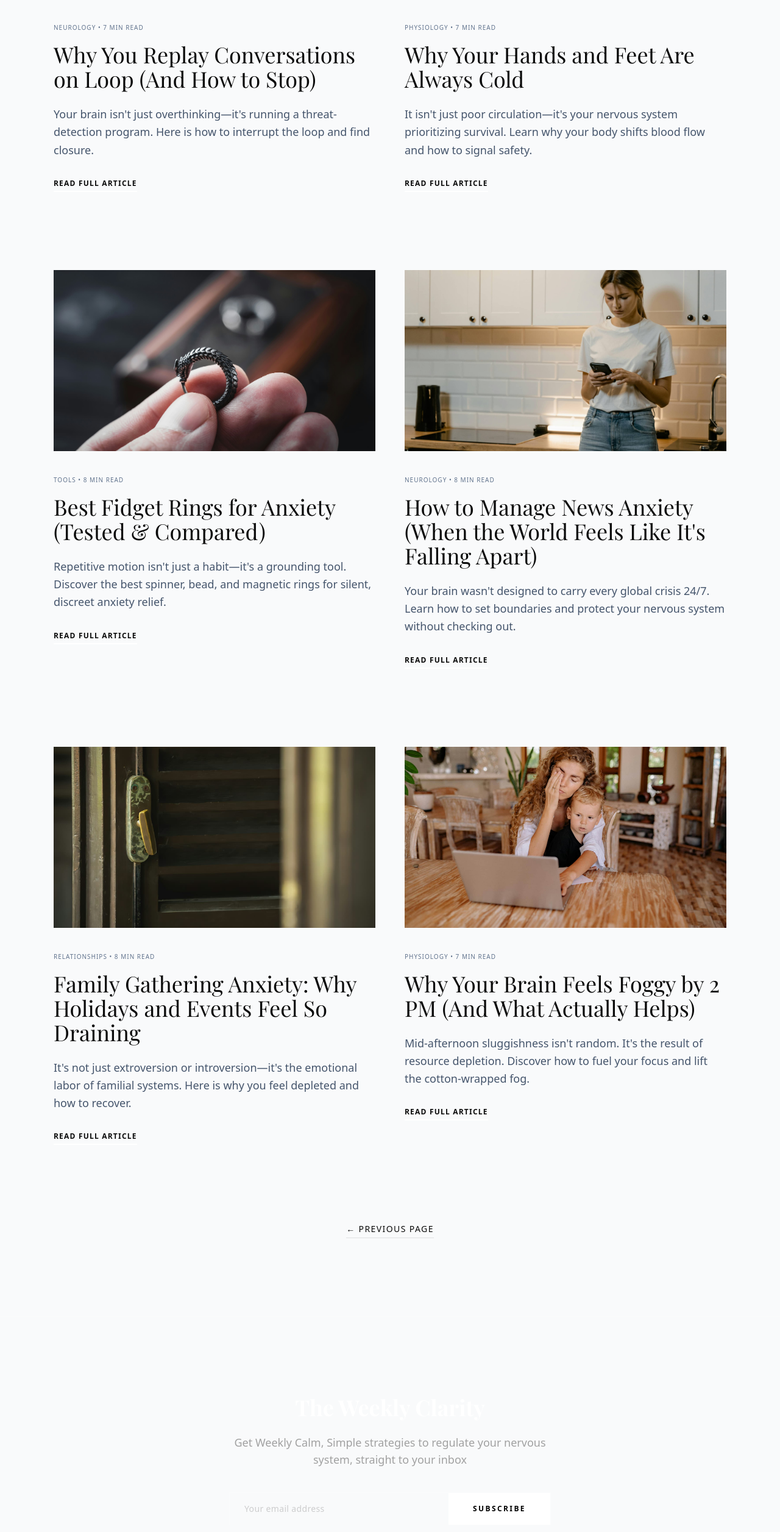
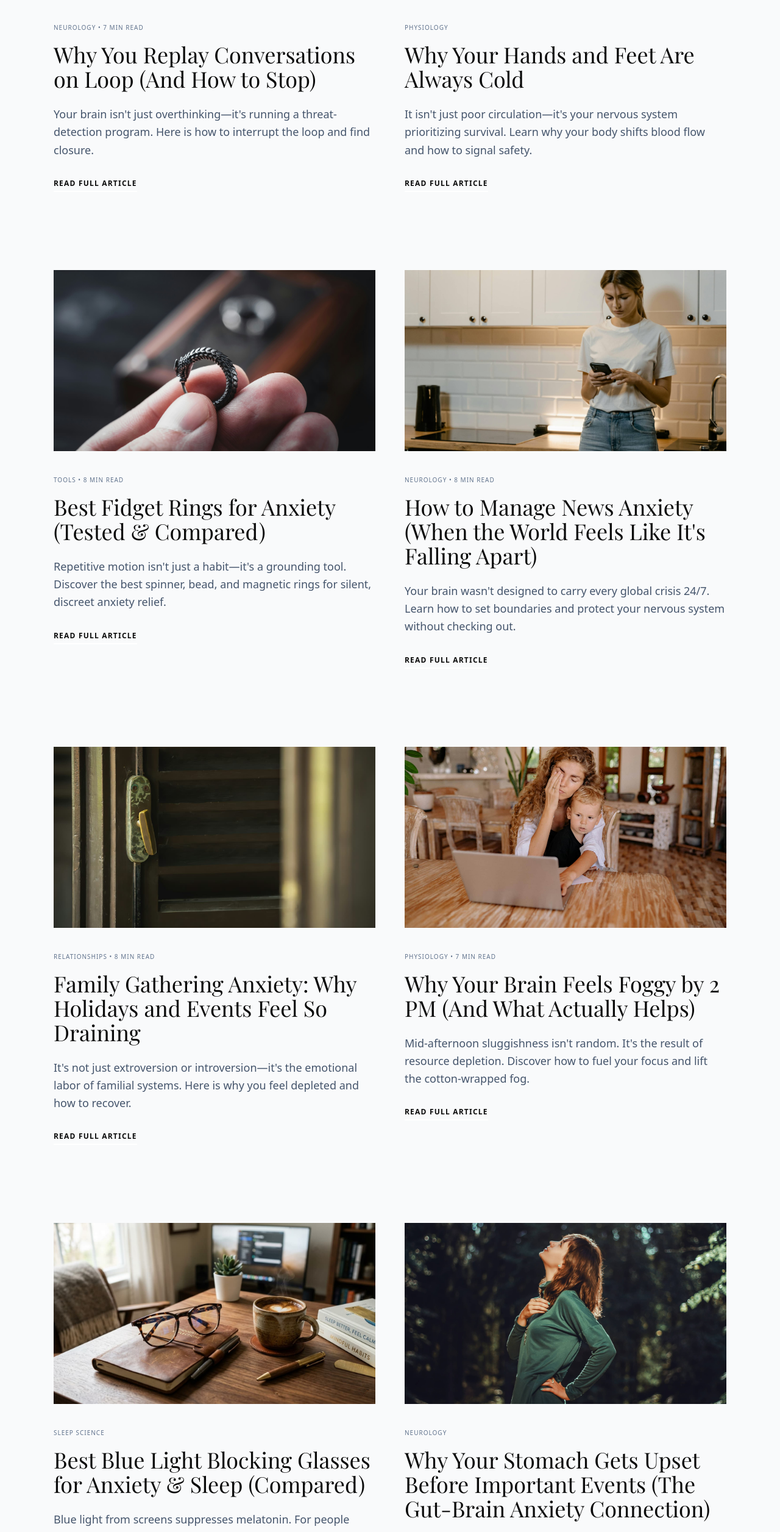
Before and after one commit to FormiloStudios/calmclarity_stitch, a Next.js app: page /journal/2 in a window 1280 px wide. Shown: the part 2872-5385 px from the top of the page at 61% size. Built offline with nearby package versions, Linux system fonts and the light colour scheme; a web font is replaced by a local one.

Commit message:
Moved batch of 3 articles from draft page to public Journal Page 2 and removed reading times

```diff
--- a/src/app/journal/2/page.tsx
+++ b/src/app/journal/2/page.tsx
@@ -68,7 +68,6 @@ const articles = [
     {
         image: "/ccmar262.2.jpg",
         category: "Physiology",
-        readTime: "7 Min Read",
         title: "Why Your Hands and Feet Are Always Cold",
         description: "It isn't just poor circulation—it's your nervous system prioritizing survival. Learn why your body shifts blood flow and how to signal safety.",
         href: "/articles/why-your-hands-and-feet-are-always-cold"
@@ -104,6 +103,27 @@ const articles = [
         title: "Why Your Brain Feels Foggy by 2 PM (And What Actually Helps)",
         description: "Mid-afternoon sluggishness isn't random. It's the result of resource depletion. Discover how to fuel your focus and lift the cotton-wrapped fog.",
         href: "/articles/why-your-brain-feels-foggy-by-2pm"
+    },
+    {
+        image: "/ccmar266.1.jpg",
+        category: "Sleep Science",
+        title: "Best Blue Light Blocking Glasses for Anxiety & Sleep (Compared)",
+        description: "Blue light from screens suppresses melatonin. For people managing anxiety, that alert state compounds stress. Here's exactly what's worth buying.",
+        href: "/articles/best-blue-light-blocking-glasses-for-anxiety-and-sleep"
+    },
+    {
+        image: "/ccmar266.2.jpg",
+        category: "Neurology",
+        title: "Why Your Stomach Gets Upset Before Important Events (The Gut-Brain Anxiety Connection)",
+        description: "That tight, knotted feeling in your stomach before a big event isn't just nervousness. It's your gut and brain communicating in a way that makes you physically ill.",
+        href: "/articles/why-your-stomach-gets-upset-before-important-events"
+    },
+    {
+        image: "/ccmar266.3.jpg",
+        category: "Psychology",
+        title: "Mother's Day Anxiety: Why This Holiday Feels So Stressful (And How to Handle It)",
+        description: "If Mother's Day makes you anxious instead of happy, you're not ungrateful. You're dealing with pressure to perform happiness and complicated family dynamics.",
+        href: "/articles/mothers-day-anxiety-why-this-holiday-feels-so-stressful"
     }
 ];
 
--- a/src/app/journal/3/page.tsx
+++ b/src/app/journal/3/page.tsx
@@ -9,32 +9,7 @@ import { NewsletterSection } from "@/components/NewsletterSection";
 import { ScrollObserver } from "@/components/ScrollObserver";
 import Link from "next/link";
 
-const articles = [
-  {
-    image: "/ccmar266.1.jpg",
-    category: "Sleep Science",
-    readTime: "12 Min Read",
-    title: "Best Blue Light Blocking Glasses for Anxiety & Sleep (Compared)",
-    description: "Blue light from screens suppresses melatonin. For people managing anxiety, that alert state compounds stress. Here's exactly what's worth buying.",
-    href: "/articles/best-blue-light-blocking-glasses-for-anxiety-and-sleep"
-  },
-  {
-    image: "/ccmar266.2.jpg",
-    category: "Neurology",
-    readTime: "9 Min Read",
-    title: "Why Your Stomach Gets Upset Before Important Events (The Gut-Brain Anxiety Connection)",
-    description: "That tight, knotted feeling in your stomach before a big event isn't just nervousness. It's your gut and brain communicating in a way that makes you physically ill.",
-    href: "/articles/why-your-stomach-gets-upset-before-important-events"
-  },
-  {
-    image: "/ccmar266.3.jpg",
-    category: "Psychology",
-    readTime: "10 Min Read",
-    title: "Mother's Day Anxiety: Why This Holiday Feels So Stressful (And How to Handle It)",
-    description: "If Mother's Day makes you anxious instead of happy, you're not ungrateful. You're dealing with pressure to perform happiness and complicated family dynamics.",
-    href: "/articles/mothers-day-anxiety-why-this-holiday-feels-so-stressful"
-  }
-];
+const articles: { image: string; category: string; readTime?: string; title: string; description: string; href: string; }[] = [];
 
 export default function JournalPage3() {
     const [authorized, setAuthorized] = useState(false);
```
